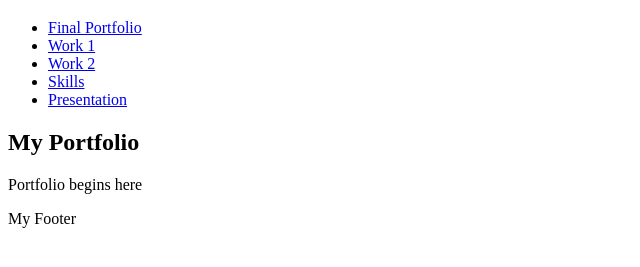
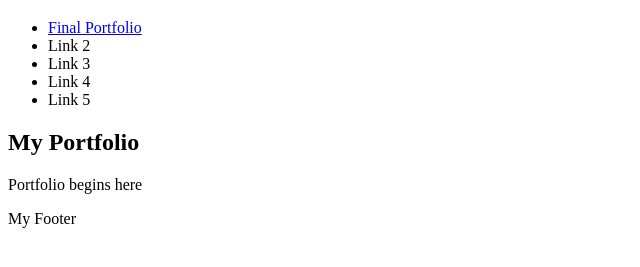
Before and after one commit to oliviacarleatt/oliviacarleatt.github.io, a plain HTML site: page portfolio/index.html in a window 1280 px wide. Shown: the part 61-328 px from the top of the page, without its empty margins (0-640 px from the left). Drawn offline with Linux system fonts and the light colour scheme.

Commit message:
Update index.html

```diff
--- a/portfolio/index.html
+++ b/portfolio/index.html
@@ -8,10 +8,10 @@
   <h1>Olivia Goldstein</h1>
   <nav><ul class="main-menu">
   <li><a href="/portfolio/">Final Portfolio</a></li>
-  <li><a href="/work-1/">Work 1</a></li>
-  <li><a href="/work-2/">Work 2</a></li>
-  <li><a href="/skills/">Skills</a></li>
-  <li><a href="/presentation/">Presentation</a></li>
+  <li>Link 2</li>
+  <li>Link 3</li>
+  <li>Link 4</li>
+  <li>Link 5</li>
 </ul></nav>
   <main>
     <h2>My Portfolio</h2>
```
